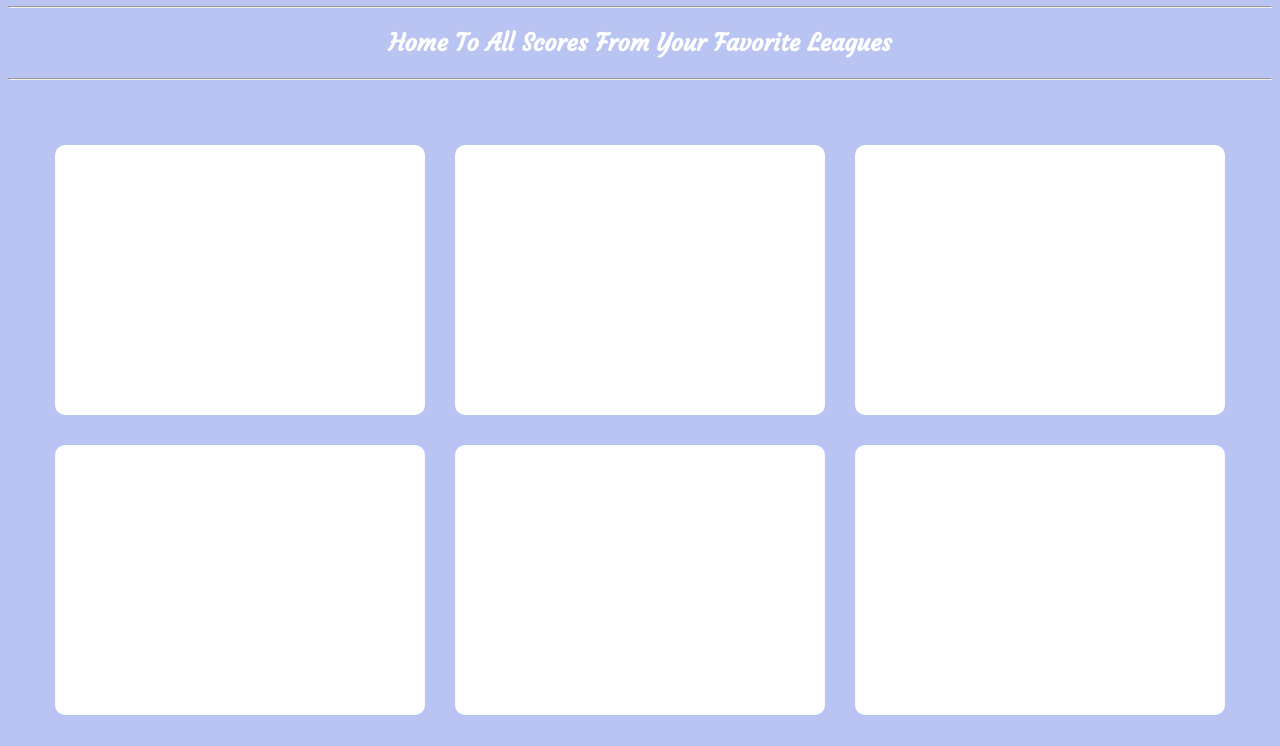
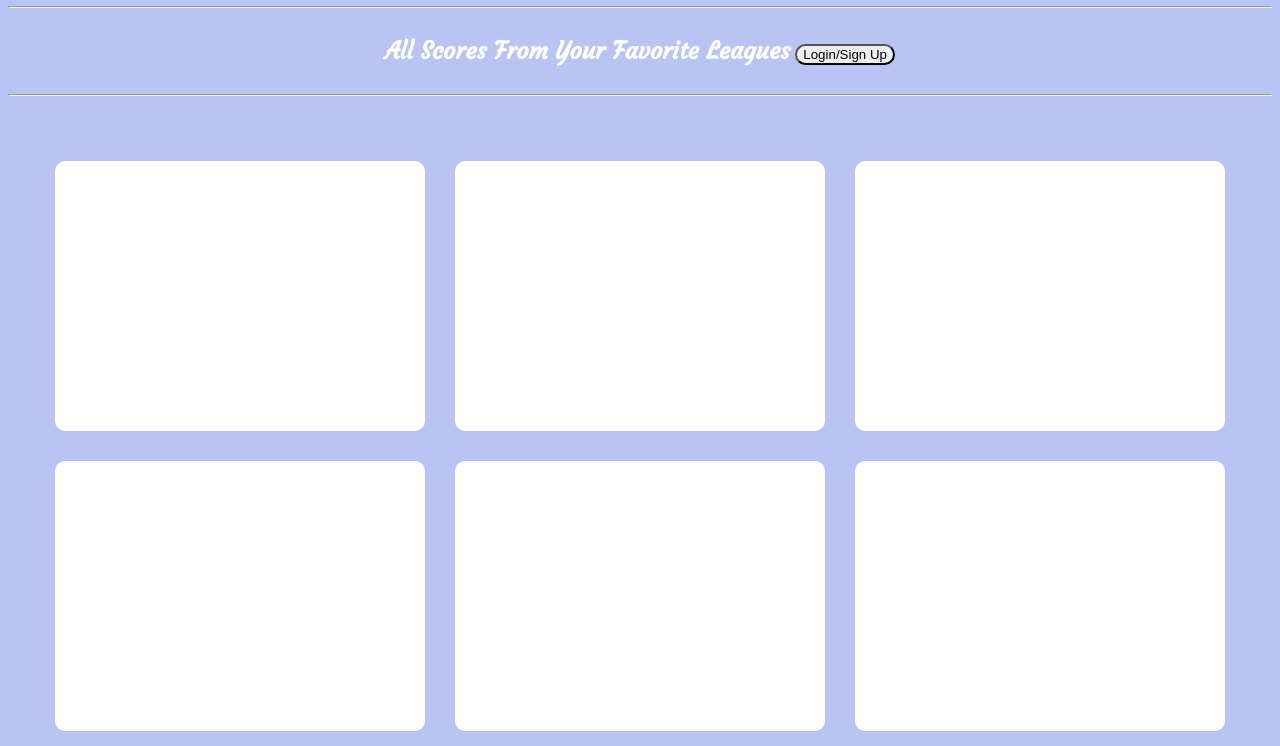
Before and after one commit to BezZar17/SoccerHut, a website: page frontend/index.html in a window 1280 px wide. Shown: the part 77-823 px from the top of the page. Drawn offline with Linux system fonts and the light colour scheme; a web font is replaced by a local one.

Commit message:
added signup page

```diff
--- a/frontend/index.html
+++ b/frontend/index.html
@@ -16,7 +16,10 @@
     <h1>Welcome to SoccerHut!!</h1>
     <hr>
     <div>
-    <h2>Home To All Scores From Your Favorite Leagues</h2>
+    <h2>All Scores From Your Favorite Leagues</h2>
+    <a href="./signup.html">
+    <button>Login/Sign Up</button>
+    </a>
     </div>
     <hr>
 
--- /dev/null
+++ b/frontend/signup.css
@@ -0,0 +1,36 @@
+body{
+    display: flex;
+    align-items: center;
+    flex-direction: column;
+    height: 100vh;
+    background-color: #2d4fd855;
+    color: white;
+}
+form{
+    margin-top: 50px;
+    text-align: center;
+}
+input{
+    display: block;
+    width: 350px;
+    height: 40px;
+    margin: 20px;
+    border: none;
+    outline: none;
+    font-size: 20px;
+    border-bottom: 1px solid #2d4fd855 ;
+    background: transparent;
+    color: white;
+}
+button{
+    width: 350px;
+    height: 40px;
+    font-size: 20px;
+    background-color: #2d4fd855;
+    border: none;
+    color: white;
+}
+
+::placeholder{
+    color: white
+}
--- a/frontend/styles.css
+++ b/frontend/styles.css
@@ -23,3 +23,17 @@ body {
     overflow: hidden;
     border-radius: 10px;
 }
+
+button{
+    border-radius: 30px;
+}
+button:focus {
+    outline-color: transparent;
+    outline-style: solid;
+    box-shadow: 0 0 0 4px #2d4fd855;
+    transition: 0.5s;
+}
+
+h2, button{
+    display: inline-block;
+}
```
Also changed, not shown: frontend/signup.html (added, +19 -0 lines).
